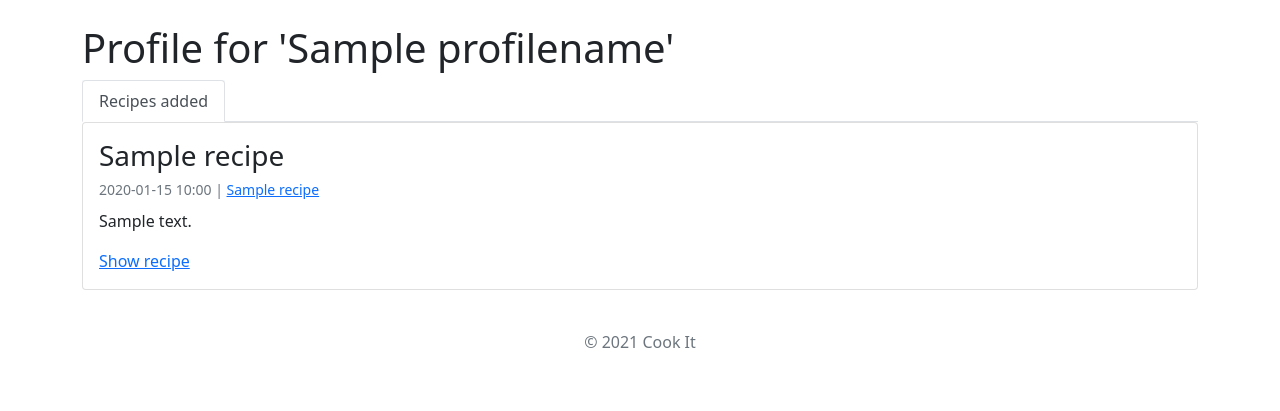
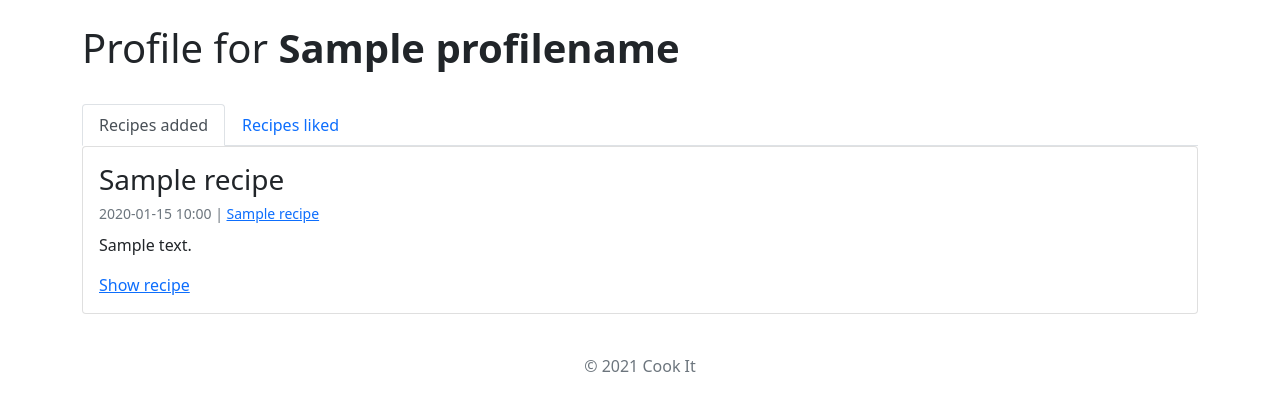
Before and after one commit to ruusukivi/tsoha-cook-it, a Flask app: template templates/profile.html in a window 1280 px wide. Shown: the part 137-548 px from the top of the page. Run offline with Flask 2, Linux system fonts and the light colour scheme; the template is opened without the code that fills it: most values are stand-ins (such as "Sample title", 1, 10 or a date in 2020); some libraries are stand-ins or nearby versions.

Commit message:
Adding list of liked recipes into profile page

```diff
--- a/templates/profile.html
+++ b/templates/profile.html
@@ -7,22 +7,30 @@
 <div class="alert alert-warning">{{ message }}</div>
 {% endif %}
 
-<h1>Profile for '{{ profilename }}'</h1>
-<ul class="nav nav-tabs ">
-    <li class="nav-item bg-light">
-        <a class="nav-link active" aria-current="page" href="#new">Recipes added</a>
+<h1>Profile for <b>{{ profilename }}</b></h1>
+<br/>
+
+<ul class="nav nav-tabs" id="myTab" role="tablist">
+    <li class="nav-item">
+        <a class="nav-link active" id="latest-tab" data-toggle="tab" href="#latest" role="tab" aria-controls="latest"
+            aria-selected="true">Recipes added</a>
     </li>
-   <!--<li class="nav-item bg-light">
-        <a class="nav-link" href="#">Recipes liked</a>
-    </li>-->
+    <li class="nav-item">
+        <a class="nav-link" id="popular-tab" data-toggle="tab" href="#popular" role="tab" aria-controls="popular"
+            aria-selected="false">Recipes liked</a>
+    </li>
 </ul>
 
-{% if profile_recipes|length > 0 %}
-{% for recipe in profile_recipes %}
+<div class="tab-content" id="nav-tabContent">
+    <div class="tab-pane fade show active" id="latest" role="tabpanel" aria-labelledby="latest-tab">
+
+        {% if latest|length > 0 %}
+        {% for recipe in latest %}
         <div class="card">
             <div class="card-body">
                 <h3 class="card-title">{{ recipe.name }}</h3>
-        <div class="card-subtitle mb-2"><small class="text-muted">{{ recipe.created_at.strftime("%Y-%m-%d %H:%M") }}
+                <div class="card-subtitle mb-2"><small
+                        class="text-muted">{{ recipe.created_at.strftime("%Y-%m-%d %H:%M") }}
                         | <a href="/profile/{{ recipe.profilename }}">{{ recipe.profilename }}</a>
                     </small></div>
                 <p class="card-text">{{ recipe.description }}</p>
@@ -38,5 +46,30 @@
         </div>
         {% endif %}
     </div>
+    <div class="tab-pane fade" id="popular" role="tabpanel" aria-labelledby="popular-tab">
+        {% if popular|length > 0 %}
+        {% for recipe in popular %}
+        <div class="card">
+            <div class="card-body">
+                <h3 class="card-title">{{ recipe.name }}</h3>
+                <div class="card-subtitle mb-2"><small
+                        class="text-muted">{{ recipe.created_at.strftime("%Y-%m-%d %H:%M") }}
+                        | <a href="/profile/{{ recipe.profilename }}">{{ recipe.profilename }}</a> | <i
+                            class="fa fa-heart"></i> Likes {{ recipe.popularity }}
+                    </small></div>
+                <p class="card-text">{{ recipe.description }}</p>
+                <a href="/recipe/{{ recipe.id }}" class="card-link">Show recipe</a>
+            </div>
+        </div>
+        {% endfor %}
+        {% else %}
+        <div class="card">
+            <div class="card-body">
+                <p class="card-text">No recipes liked by this user.</p>
+            </div>
+        </div>
+        {% endif %}
+
+    </div>
 
     {% endblock %}
--- a/validation.py
+++ b/validation.py
@@ -9,10 +9,10 @@ def validate_signup(password, password2, username, profilename):
         flash('Oops! Username is too long', 'error')
         return False
     if users.is_profilename_taken(profilename):
-        flash('Oops! Profilename is already taken. Please choose another.', 'error')
+        flash('Oops! Profilename is already taken.', 'error')
         return False
     if (len(password) < 9) or (len(password) > 50):
-        flash('Oops! Password should have over 8 and under 50 characters', 'error')
+        flash('Oops! Password should have > 8 and < 50 characters', 'error')
         return False
     if password != password2:
         flash('Oops! Passwords do not match', 'error')
```
Also changed, not shown: recipes.py (+22 -11 lines), routes.py (+5 -4 lines), README.md. Lines whose indentation alone changed are shown as unchanged.
